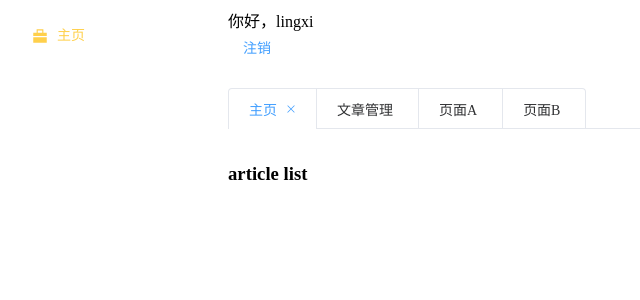
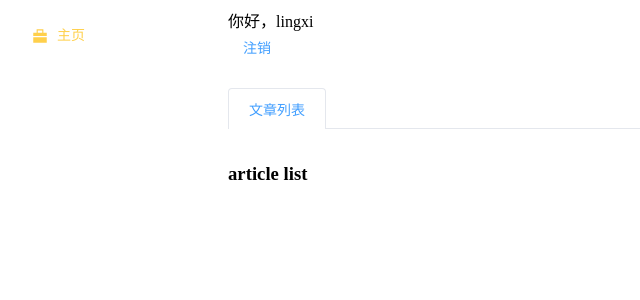
Before and after one commit to yasinshaw/lingxi, a Vue app: page /#/articles/list in a window 1280 px wide. Shown: the top 300 px of the page, without its empty margins (0-640 px from the left). Built offline with nearby package versions, Linux system fonts and the light colour scheme.

Commit message:
标签使用store

```diff
--- a/src/layout/layout.vue
+++ b/src/layout/layout.vue
@@ -13,18 +13,18 @@
         </el-header>
         <el-main class="flex-1">
           <el-tabs
-            v-model="editableTabsValue"
+            v-model="activeRouter"
             @tab-change="changeTab"
             @tab-remove="remove"
             type="card"
-            closable
+            :closable="routerTabs.length > 1"
             class="demo-tabs"
           >
             <el-tab-pane
-              v-for="item in pages"
-              :key="item.name"
+              v-for="item in routerTabs"
+              :key="item.path"
               :label="item.label"
-              :name="item.name"
+              :name="item.path"
             >
               <router-view></router-view>
             </el-tab-pane>
@@ -40,6 +40,9 @@ import { ref, reactive, toRefs, onBeforeMount, onMounted, watchEffect, computed
 import { useRoute, useRouter } from 'vue-router';
 import Aside from './aside.vue';
 import MyRoute from '@/routes/routes'
+import { useActiveRouterStore } from '@/store/modules/activeRouter';
+import { useRestoreActive } from 'element-plus';
+import { storeToRefs } from 'pinia';
 /**
 * 路由对象
 */
@@ -68,37 +71,25 @@ defineExpose({
   ...toRefs(data),
 })
 
-const editableTabsValue = ref('/home')
-class EditableTab {
-  constructor(public name: string, public label: string) { }
-}
-const pages = reactive(MyRoute[0].children!.map(v => new EditableTab(v.path, v.meta?.label as string)))
-
-function refreshActive() {
-  editableTabsValue.value = route.path
-}
+const { activeRouter, routerTabs } = storeToRefs(useActiveRouterStore)
 
 function changeTab(name: string) {
   router.push(name)
 }
 function remove(name: string) {
-  console.log(name)
-  console.log(pages)
-  let index = -1
-  index = pages.findIndex(v => v.name == name)
+  useActiveRouterStore.removeRouterTabs(name)
+  const pages = routerTabs.value
+  let index = pages.findIndex(v => v.path == name)
   // 如果删除的当前路由，优先找下一个，如果下一个没有了，找上一个，如果上一个没有了，回到首页
   if (route.path == name) {
-      console.log(index)
     if (index < pages.length - 1) {
-      router.push(pages[index + 1].name)
+      router.push(pages[index + 1].path)
     } else if (index > 0) {
-      router.push(pages[index - 1].name)
+      router.push(pages[index - 1].path)
     } else {
       router.push('/home')
     }
   }
-  pages.splice(index, 1)
-  refreshActive()
 }
 
 </script>
--- a/src/main.ts
+++ b/src/main.ts
@@ -7,24 +7,28 @@ import routes from './routes/routes'
 import "tailwindcss/tailwind.css"
 import 'element-plus/dist/index.css'
 import * as ElementPlusIconsVue from '@element-plus/icons-vue'
-import { createPinia } from 'pinia'
+import { setupStore } from "@/store"
+import { useActiveRouterStore } from './store/modules/activeRouter'
 
 
 
-const router = VueRouter.createRouter({
-    // 4. 内部提供了 history 模式的实现。为了简单起见，我们在这里使用 hash 模式。
-    history: VueRouter.createWebHashHistory(),
-    routes, // `routes: routes` 的缩写
-  })
 
 const app = createApp(App)
 for (const [key, component] of Object.entries(ElementPlusIconsVue)) {
   app.component(key, component)
 }
+setupStore(app)
+
+const router = VueRouter.createRouter({
+  // 4. 内部提供了 history 模式的实现。为了简单起见，我们在这里使用 hash 模式。
+  history: VueRouter.createWebHashHistory(),
+  routes, // `routes: routes` 的缩写
+})
+router.beforeEach((to, from) => {
+  useActiveRouterStore.changeActiveRouter(to.fullPath)
+  return true
+})
 
 app.use(ElementPlus)
 app.use(router)
-
-const store  = createPinia()
-app.use(store)
 app.mount('#app')
--- a/src/pages/home.vue
+++ b/src/pages/home.vue
@@ -6,7 +6,6 @@
 
 <script setup lang="ts">
 import { ref, reactive, toRefs, onBeforeMount, onMounted, watchEffect, computed } from 'vue';
-import { AlivePagesStore } from '@/store';
 import { useRoute, useRouter } from 'vue-router';
 /**
 * 仓库
@@ -25,8 +24,6 @@ const router = useRouter();
 */
 const data = reactive({})
 onBeforeMount(() => {
-    const alivePages = AlivePagesStore()
-    console.log(alivePages.number)
     //console.log('2.组件挂载页面之前执行----onBeforeMount')
 })
 onMounted(() => {
--- a/src/routes/routes.ts
+++ b/src/routes/routes.ts
@@ -67,15 +67,44 @@ const routes: RouteRecordRaw[] = [
         component: Layout,
         redirect: '/home',
         children: dynamicRoute,
+        meta: {}
     },
     {
         path: '/login',
         component: () => import('../pages/login.vue'),
+        meta: {}
     },
 ]
 
 
 routes.concat(dynamicRoute)
+function addFullPath(parentPath: string, routes: RouteRecordRaw[]) {
+    routes.forEach(v => {
+        if (v.path.startsWith('/')) {
+            v.meta!.fullPath = v.path
+        } else {
+            v.meta!.fullPath = parentPath + '/' + v.path
+        }
+        if (v.children) {
+            addFullPath(v.meta!.fullPath as string, v.children)
+        }
+    })
+}
+addFullPath('/', routes)
 
+export function findByFullPath(fullPath: string, arr: RouteRecordRaw[] | undefined): RouteRecordRaw | undefined {
+    if (!arr || arr.length == 0) {
+        return undefined
+    }
+    let obj = arr.find(v => v.meta!.fullPath == fullPath)
+    if (obj) {
+        return obj
+    } else {
+        // 如果没找到，遍历往下找
+        // todo 这里可以优化一下性能
+        obj = arr.find(v => findByFullPath(fullPath, v.children) != undefined)
+        return findByFullPath(fullPath, obj?.children)
+    }
+}
 
 export default routes
--- a/src/store/index.ts
+++ b/src/store/index.ts
@@ -1,15 +1,9 @@
-import { defineStore } from "pinia";
+import type { App } from "vue";
+import { createPinia } from "pinia";
+const store = createPinia();
 
-export const enum Names {
-    ALIVE_PAGES = "ALIVE_PAGES"
+export function setupStore(app: App<Element>) {
+  app.use(store);
 }
 
-export const AlivePagesStore = defineStore(Names.ALIVE_PAGES, {
-    state: () => {
-        return {
-            number: 1
-        }
-    },
-    getters: {},
-    actions: {}
-})
+export { store };
--- /dev/null
+++ b/src/store/modules/activeRouter.ts
@@ -0,0 +1,36 @@
+import { defineStore } from 'pinia'
+import { store } from '..'
+import routes, { findByFullPath } from '@/routes/routes'
+
+class EditableTab {
+    constructor(public path: string, public label: string) { }
+}
+const useActiveRouterStoreFunc = defineStore('activeRouter', {
+    state: () => {
+        return {
+            activeRouter: '/home',
+            routerTabs: new Array<EditableTab>()
+        }
+    },
+    // could also be defined as
+    // state: () => ({ count: 0 })
+    actions: {
+        changeActiveRouter(path: string) {
+            this.activeRouter = path
+            let index = this.routerTabs.findIndex((v) => v.path == path)
+            if (index == -1) {
+                // todo 要注意嵌套的场景
+                const routeObj = findByFullPath(path, routes)
+                this.routerTabs.push(new EditableTab(path, routeObj?.meta?.label as string))
+            }
+        },
+        removeRouterTabs(path: string) {
+            let index = this.routerTabs.findIndex((v) => v.path == path)
+            if (index != -1) {
+                this.routerTabs.splice(index, 1)
+            }
+        }
+    },
+})
+
+export const useActiveRouterStore = useActiveRouterStoreFunc(store)
```
